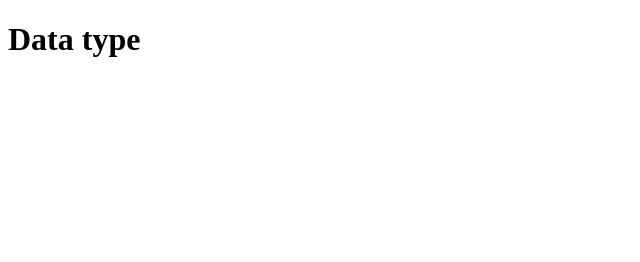
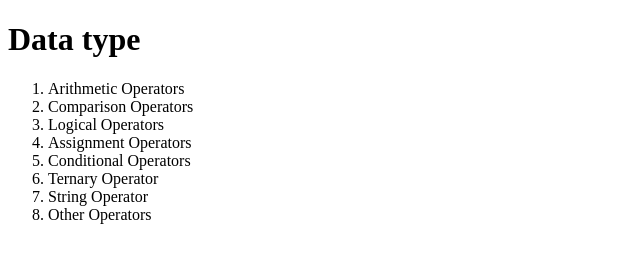
Before and after one commit to jakir-ruet/javascript-programming, a plain HTML site: page 01-basic/03-operators/index.html in a window 1280 px wide. Shown: the whole page, without its empty margins (0-640 px from the left). Drawn offline with Linux system fonts and the light colour scheme; files whose address does not match are found by name.

Commit message:
operator list added

```diff
--- a/01-basic/02-variables/let/02-hosting.js
+++ b/01-basic/02-variables/let/02-hosting.js
@@ -7,5 +7,5 @@ console.log(carName);
 
 // let carName;
 // carName = 'undefined'  //assign undefined as default values.
-// carName = 'Toyoto'; //then do no putting or taking the carname into this variable. its call temporal dead zone
+// carName = 'Toyoto'; //then do no putting or taking the car name into this variable. its call temporal dead zone
 // console.log(carName);
--- a/01-basic/03-operators/index.html
+++ b/01-basic/03-operators/index.html
@@ -8,6 +8,16 @@
   </head>
   <body>
     <h1>Data type</h1>
+    <ol>
+      <li>Arithmetic Operators</li>
+      <li>Comparison Operators</li>
+      <li>Logical Operators</li>
+      <li>Assignment Operators</li>
+      <li>Conditional Operators</li>
+      <li>Ternary Operator</li>
+      <li>String Operator</li>
+      <li>Other Operators</li>
+    </ol>
     <script src="main.js"></script>
   </body>
 </html>
--- a/01-basic/03-operators/main.js
+++ /dev/null
@@ -1,2 +0,0 @@
-let a = 5 + 'hello world';
-console.log(typeof(a));
```
Also changed, not shown: 01-basic/02-variables/let/index.html (+1 -1 lines), 01-basic/03-operators/operators.js (deleted).
